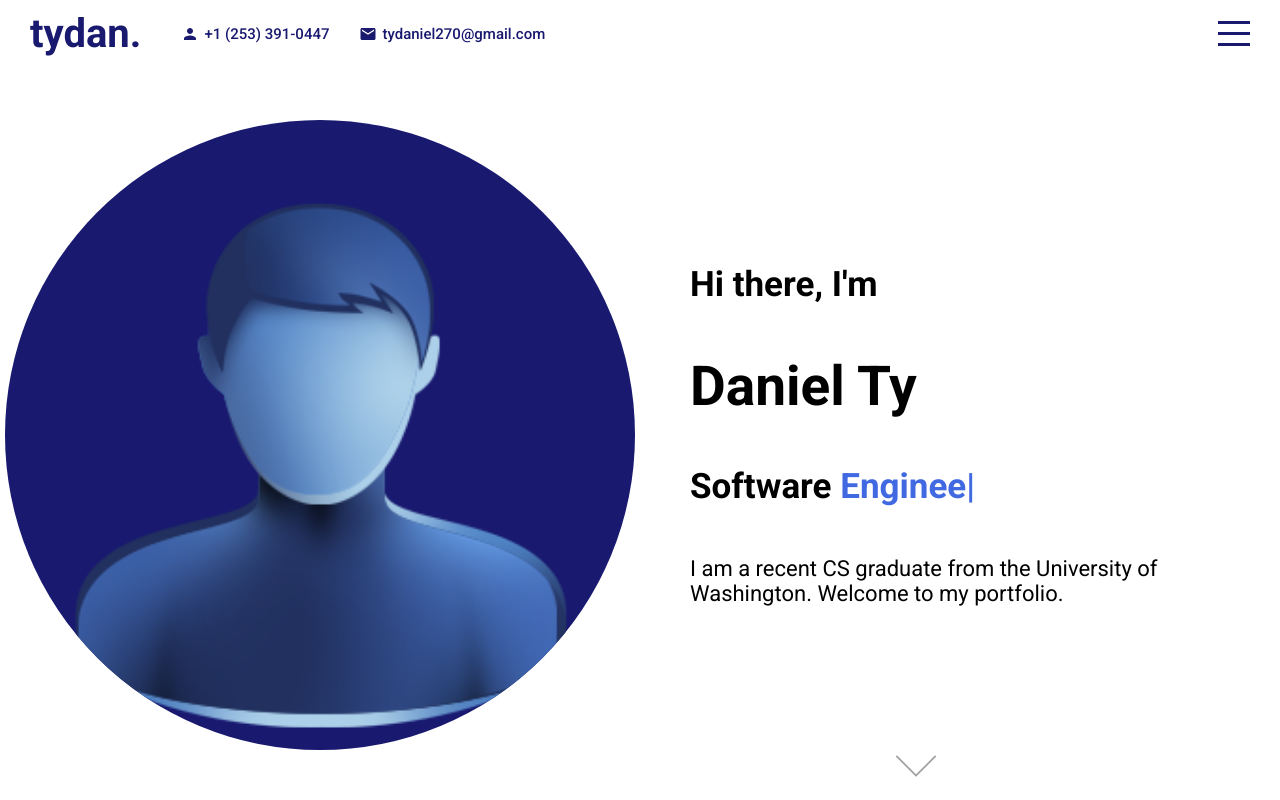
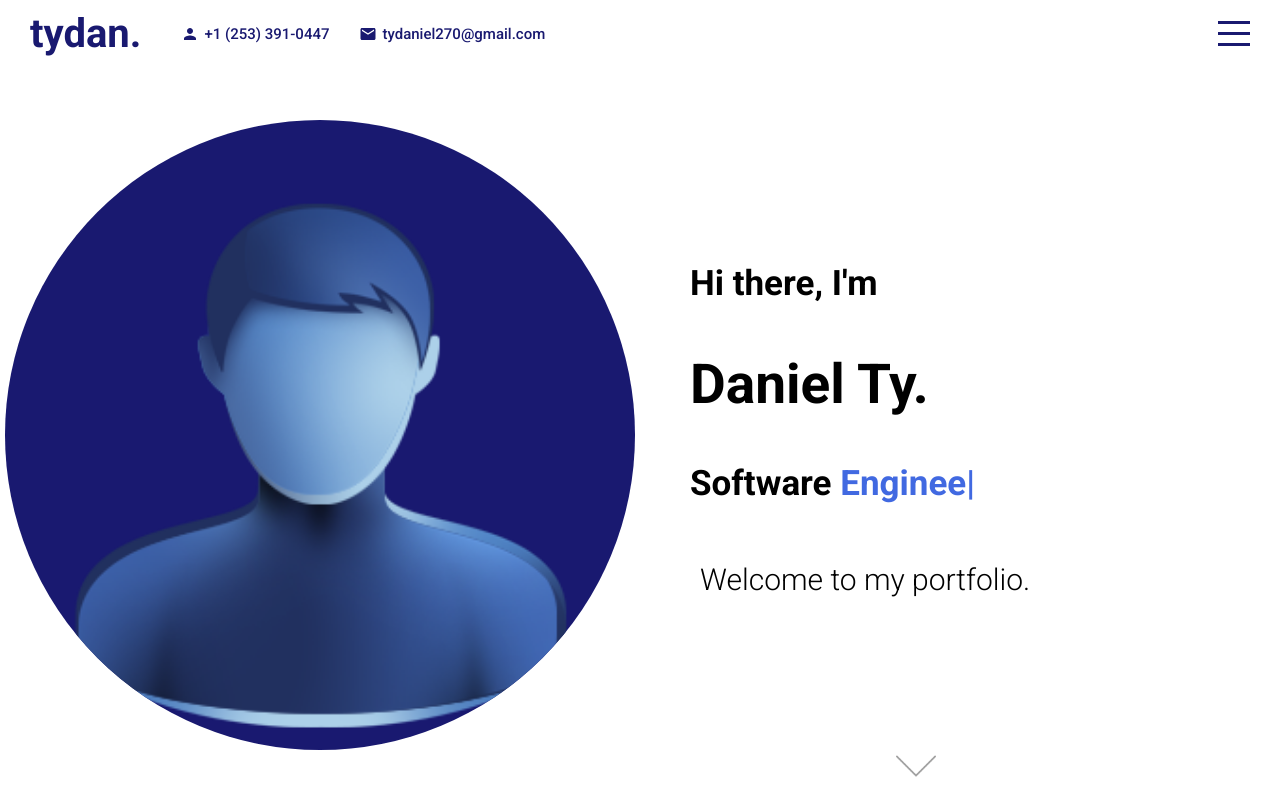
Before and after one commit to tydan3/Portfolio, a React (Create React App) app: page / in a window 1280 px wide. Built offline with nearby package versions, Linux system fonts and the light colour scheme.

Commit message:
more minor design changes

```diff
--- a/src/components/contact/contact.scss
+++ b/src/components/contact/contact.scss
@@ -37,6 +37,7 @@
     }
 
     form {
+      background-color: yellow;
       width: 70%;
       height: 70%;
       display: flex;
@@ -46,7 +47,6 @@
       @include mobile {
         justify-content: flex-start;
         width: 100%;
-        height: 90%;
       }
 
       input {
@@ -100,8 +100,8 @@
     }
 
     .contactContainer {
-      position: absolute;
-      bottom: 2.5%;
+      // position: absolute;
+      // bottom: 5%;
       width: 80%;
       display: flex;
       flex-direction: row;
@@ -114,17 +114,21 @@
       }
 
       .itemContainer {
+        margin: 10px;
+        @include mobile {
+          margin: 0px;
+        }
         .icon {
           font-size: 18px;
           margin-right: 5px;
 
           @include mobile {
-            font-size: 15px;
+            font-size: 14px;
           }
         }
 
         span {
-          font-size: 15px;
+          font-size: 14px;
           font-weight: 500;
 
           @include mobile {
--- a/src/components/intro/Intro.jsx
+++ b/src/components/intro/Intro.jsx
@@ -26,16 +26,13 @@ export default function Intro() {
       <div className="right">
         <div className="wrapper">
           <h2>Hi there, I'm</h2>
-          <h1>Daniel Ty</h1>
+          <h1>Daniel Ty.</h1>
           <h3>
             Software <span ref={textRef}></span>
           </h3>
-          <p>
-            I am a recent CS graduate from the University of Washington. Welcome
-            to my portfolio.
-          </p>
+          <h4> Welcome to my portfolio.</h4>
         </div>
-        <a href="#portfolio">
+        <a href="#about">
           <img src="assets/down.png" alt="down" />
         </a>
       </div>
--- a/src/components/intro/intro.scss
+++ b/src/components/intro/intro.scss
@@ -102,11 +102,12 @@
         }
       }
 
-      p {
-        font-size: 22px;
+      h4 {
+        font-size: 30px;
+        font-weight: 300;
+        margin: 10px;
         @include mobile {
-          text-align: center;
-          font-size: 14px;
+          font-size: 15px;
         }
       }
     }
```
